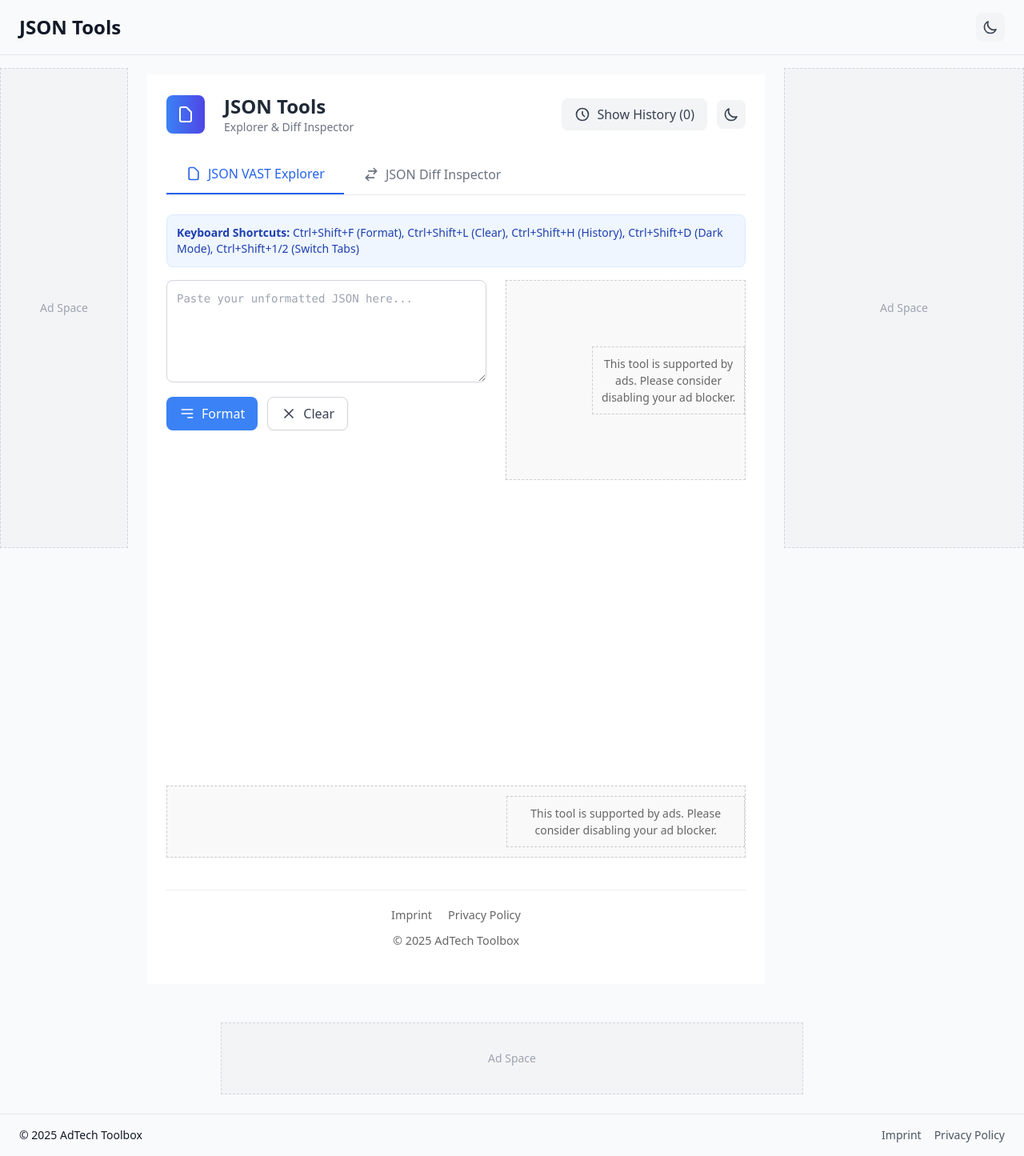
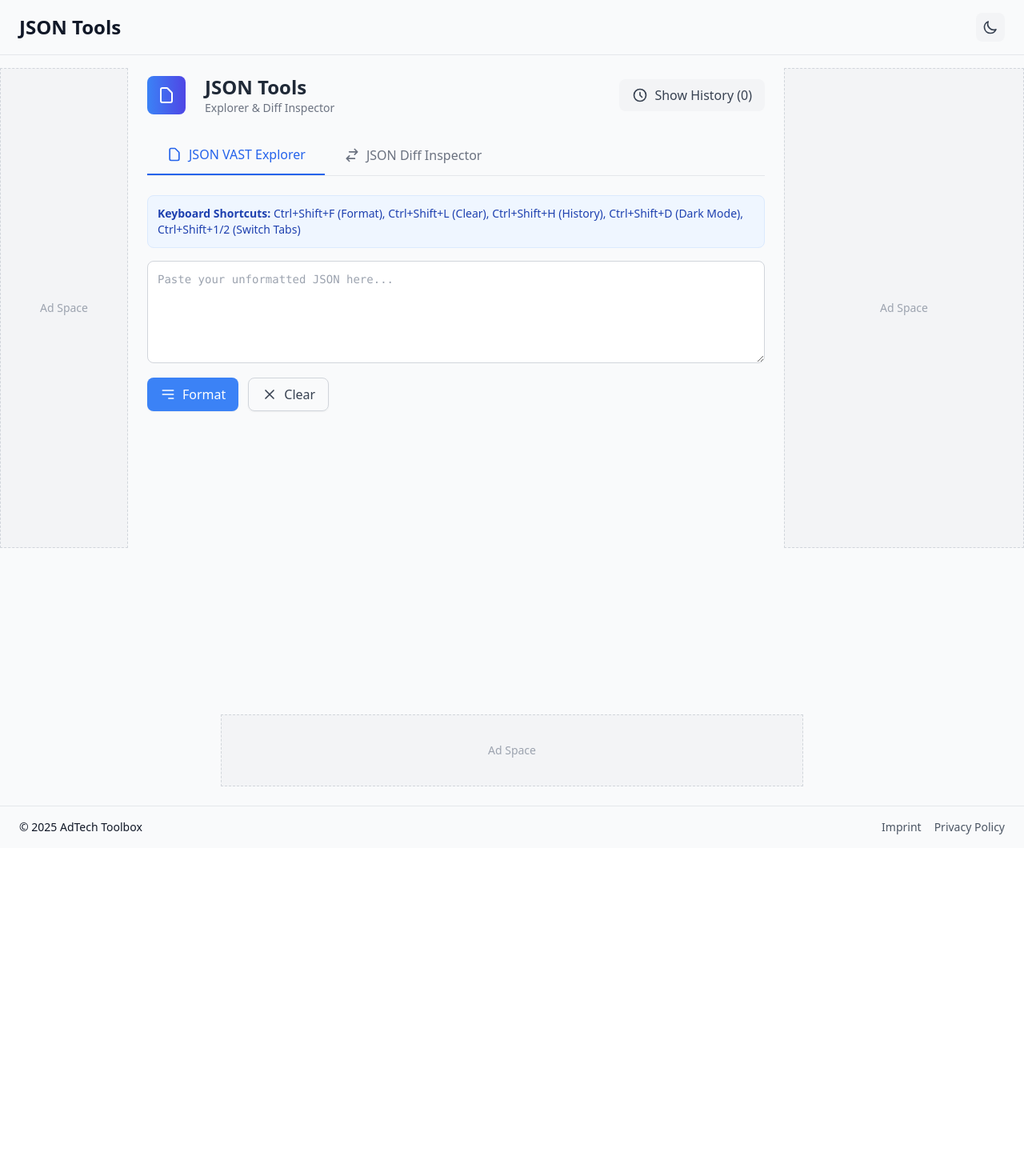
Before and after one commit to christianbernecker/adtech-toolbox, a React (Vite) app in the folder json-explorer/: page /json-explorer in a window 1280 px wide. Shown: the whole page at 80% size. After the commit the page ends 1060 px from the top, so only its background shows below. Built offline with nearby package versions, Linux system fonts and the light colour scheme.

Commit message:
Fix duplicate UI elements and update Usercentrics implementation

```diff
--- a/json-explorer/index.html
+++ b/json-explorer/index.html
@@ -6,12 +6,12 @@
     <meta name="viewport" content="width=device-width, initial-scale=1.0" />
     <title>AdTech Toolbox</title>
 
-    <!-- Usercentrics CMP - direkt hinzugefügt, nicht über JS -->
+    <!-- Usercentrics CMP mit manueller Domain-Konfiguration -->
     <script
       id="usercentrics-cmp"
-      data-settings-id="3M9Jkz5hR"
-      data-tcf-enabled
-      src="https://app.usercentrics.eu/browser-ui/latest/loader.js">
+      src="https://web.cmp.usercentrics.eu/ui/loader.js"
+      data-settings-id="AVmhdo98bxlHZn"
+      data-tcf-enabled>
     </script>
 
     <!-- Dynamic meta robots tag -->
@@ -32,12 +32,12 @@
 
     <!-- Debug helper for Usercentrics -->
     <script>
-      // Debug helper for Usercentrics
+      // Usercentrics manual domain configuration
       window.addEventListener('UC_UI_INITIALIZED', function() {
         console.log('Usercentrics initialized successfully');
       });
 
-      // Log Usercentrics status on page load
+      // Lösung für mögliche Subdomain-Probleme
       window.addEventListener('load', function() {
         setTimeout(function() {
           console.log('Usercentrics status check:',
@@ -45,7 +45,17 @@
             window.UC_UI?.isInitialized ? 'Function exists' : 'Function missing',
             window.UC_UI?.isInitialized?.() ? 'Initialized' : 'Not initialized'
           );
-        }, 1000);
+
+          // Manual domain configuration if needed
+          if (window.UC_UI && !window.UC_UI_INITIALIZED) {
+            try {
+              console.log('Trying manual CMP initialization');
+              window.UC_UI.showFirstLayer();
+            } catch (e) {
+              console.error('Error showing CMP:', e);
+            }
+          }
+        }, 1500);
       });
     </script>
 
--- a/json-explorer/src/components/JsonToolsApp.jsx
+++ b/json-explorer/src/components/JsonToolsApp.jsx
@@ -5,8 +5,6 @@ import JsonVastExplorer from './JsonVastExplorer/JsonVastExplorer';
 import JsonDiffInspector from './JsonDiffInspector/JsonDiffInspector';
 import useKeyboardShortcuts from '../hooks/useKeyboardShortcuts';
 import usePersistedHistory from '../hooks/usePersistedHistory';
-import Footer from './common/Footer';
-import AdComponent from './common/AdComponent';
 
 function JsonToolsApp() {
   // Get dark mode from MainLayout via outlet context
@@ -21,18 +19,7 @@ function JsonToolsApp() {
   useKeyboardShortcuts(activeTab, setActiveTab, () => {}, setShowHistory);
 
   return (
-    <div className={`min-h-screen ${isDarkMode ? 'bg-gray-900 text-gray-100' : 'bg-white'} transition-colors duration-200`}>
-      {/* STAGING BANNER - Only show on staging domain */}
-      {window.location.hostname.includes('staging') && (
-        <div className="w-full bg-amber-600 text-white text-center py-1.5 font-semibold shadow-md fixed top-0 left-0 right-0 z-50 flex items-center justify-center">
-          <span className="mr-2">⚠️</span>
-          STAGING ENVIRONMENT
-          <span className="ml-2">⚠️</span>
-        </div>
-      )}
-
-      <div className={`p-6 w-full max-w-[1440px] mx-auto ${window.location.hostname.includes('staging') ? 'mt-10' : ''}`}>
-      {/* Header */}
+    <div className="w-full">
       <div className="flex items-center justify-between mb-6">
         <div className="flex items-center gap-3">
           <div className="mr-3 bg-gradient-to-r from-blue-500 to-indigo-600 p-3 rounded-lg text-white">
@@ -62,22 +49,6 @@ function JsonToolsApp() {
               <path strokeLinecap="round" strokeLinejoin="round" strokeWidth={2} d="M12 8v4l3 3m6-3a9 9 0 11-18 0 9 9 0 0118 0z" />
             </svg>
             {showHistory ? 'Hide' : 'Show'} History ({history.length})
-          </button>
-
-          <button
-            onClick={() => setIsDarkMode(prev => !prev)}
-            className={`p-2 rounded-lg ${isDarkMode ? 'bg-gray-700 text-gray-200 hover:bg-gray-600' : 'bg-gray-100 text-gray-700 hover:bg-gray-200'} transition flex items-center ml-auto`}
-            title="Toggle Dark Mode (Ctrl+Shift+D)"
-          >
-            {isDarkMode ? (
-              <svg xmlns="http://www.w3.org/2000/svg" className="h-5 w-5" fill="none" viewBox="0 0 24 24" stroke="currentColor">
-                <path strokeLinecap="round" strokeLinejoin="round" strokeWidth={2} d="M12 3v1m0 16v1m9-9h-1M4 12H3m15.364 6.364l-.707-.707M6.343 6.343l-.707-.707m12.728 0l-.707.707M6.343 17.657l-.707.707M16 12a4 4 0 11-8 0 4 4 0 018 0z" />
-              </svg>
-            ) : (
-              <svg xmlns="http://www.w3.org/2000/svg" className="h-5 w-5" fill="none" viewBox="0 0 24 24" stroke="currentColor">
-                <path strokeLinecap="round" strokeLinejoin="round" strokeWidth={2} d="M20.354 15.354A9 9 0 018.646 3.646 9.003 9.003 0 0012 21a9.003 9.003 0 008.354-5.646z" />
-              </svg>
-            )}
           </button>
         </div>
       </div>
@@ -112,11 +83,8 @@ function JsonToolsApp() {
         )}
       </div>
 
-      {/* Main Content with Sidebar Ad */}
-      <div className="flex flex-col md:flex-row gap-6">
       {/* Main Content */}
-        <div className="flex-1">
-          {/* Active Tool Content */}
+      <div className="w-full">
         {activeTab === 'explorer' ? (
           <JsonVastExplorer
             isDarkMode={isDarkMode}
@@ -135,21 +103,6 @@ function JsonToolsApp() {
           />
         )}
       </div>
-
-        {/* Sidebar Ad */}
-        <div className="md:w-[300px] min-h-[600px] self-start sticky top-6">
-          <AdComponent adUnitId="div-gpt-ad-sidebar" />
-        </div>
-      </div>
-
-      {/* Bottom Ad Banner */}
-      <div className="mt-8">
-        <AdComponent adUnitId="div-gpt-ad-bottom-banner" />
-      </div>
-
-      {/* Footer */}
-      <Footer isDarkMode={isDarkMode} />
-      </div>
     </div>
   );
 }
```
Lines whose indentation alone changed are shown as unchanged.
